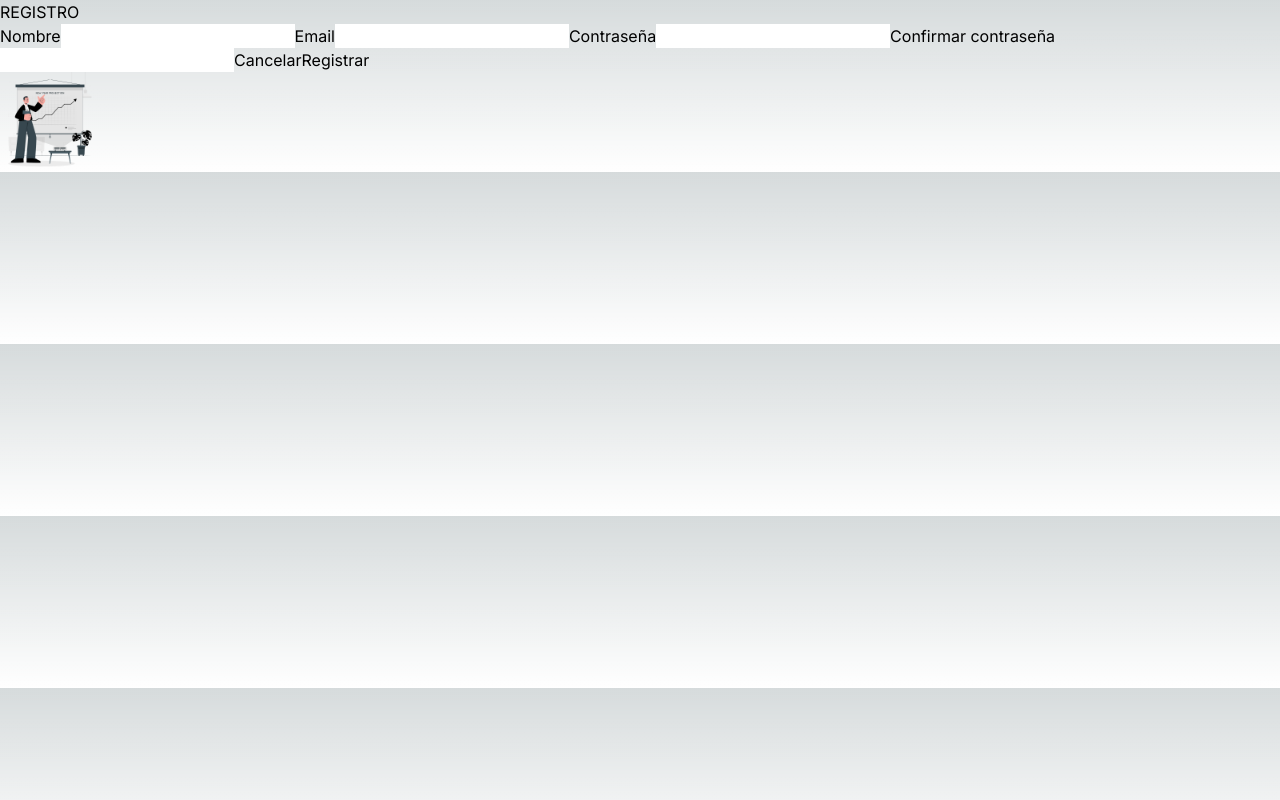
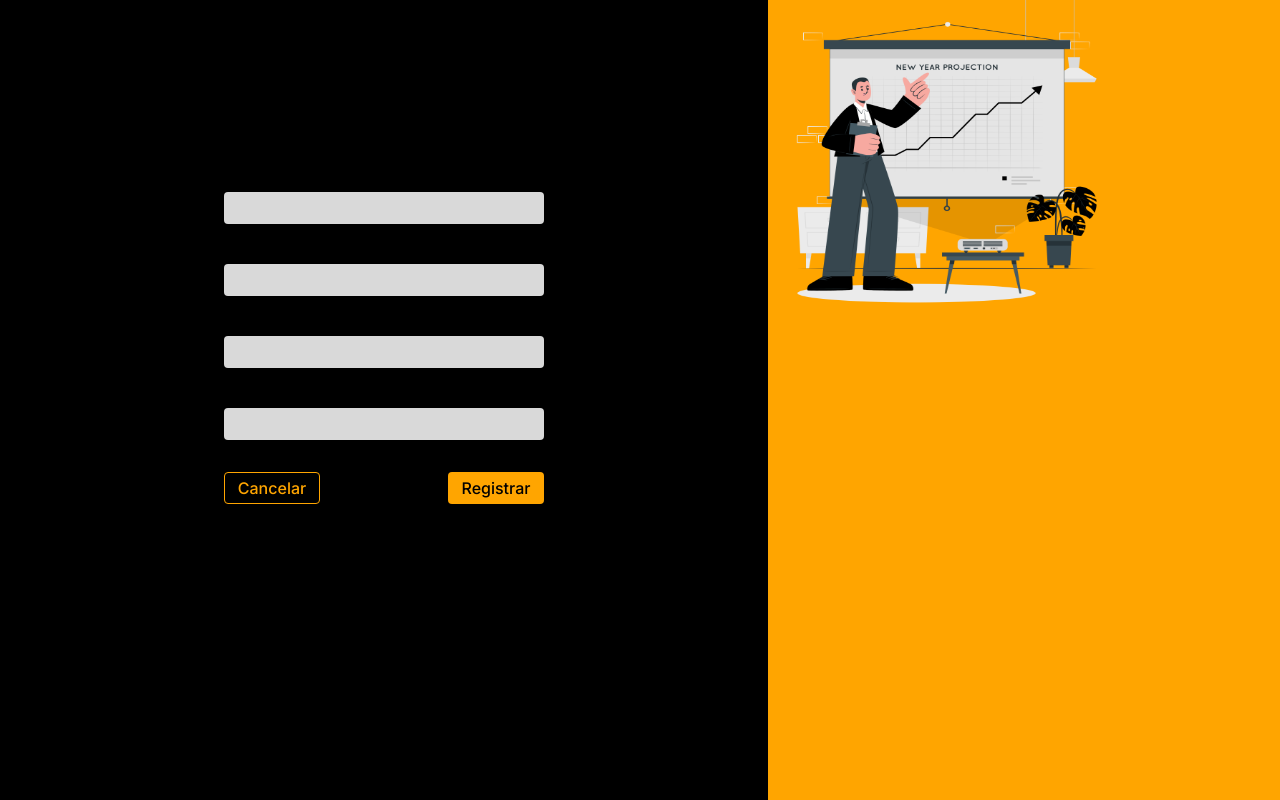
Before and after one commit to MiguelZ01/Wallet, a Next.js app in the folder client/: page /auth/register in a window 1280 px wide. Built offline with nearby package versions, Linux system fonts and the light colour scheme.

Commit message:
First Styles

```diff
--- a/client/src/app/auth/login/page.tsx
+++ b/client/src/app/auth/login/page.tsx
@@ -5,43 +5,48 @@ import Auth from '@assets/Auth.png';
 
 export default function Login() {
   return (
-    <div className='flex w-screen h-screen '>
-          <div className='flex flex-col w-[60%] bg-[#000000]' >
-            <h1>Bienvenidos</h1>
-            <button>
-              <Image src={Google} alt='google' width='100'/>
-              <p>Ingresar con google</p>
+    <div className='flex w-screen h-screen my-auto'>
+          <div className='flex flex-col w-[60%] bg-[#000000] p-28 px-56'>
+            <h1 className='text-center mb-8'>Bienvenidos</h1>
+            <a href="#">
+              <button className='bg-Button flex w-[100%] h-8 items-center rounded'>
+                <Image className='flex ml-2 ' src={Google} alt='google' width='25'/>
+                <p className='flex ml-24 text-black font-medium'>Ingresar con google</p>
               </button>
+            </a>
 
-        <p>_____ o _____</p>
+            <p className='my-6 flex justify-center'>__________ o ___________</p>
 
             <form action="">
-          <label htmlFor="email">Email</label>
-          <input type="email" name="email" />
 
-              <div className='flex flex-col'>
+                  <div className='flex flex-col mb-4'>
                     <label htmlFor="email">
                       Email
                     </label>
-                <input type="email" name='email'/>
+                    <input className='bg-Button rounded h-8 p-2 text-black' type="email" name='email'/>
+                  </div>
+
+                  <div className='flex flex-col'>
+                    <label htmlFor="">
+                      Password
+                    </label>
+                    <input className='bg-Button rounded h-8 p-2 text-black' type="password" name='email'/>
                   </div>
 
                   <a href="#">
-            <p>¿Olvidaste la contraseña?</p>
+                  <p className='flex justify-end text-sm mb-12' >¿Olvidaste la contraseña?</p>
                   </a>
 
-              <a href="#">
-              <p>¿Olvidaste la contraseña?</p>
-              </a>
-
-              <button type='submit'>
+                  <button type='submit' className='bg-MainYellow w-[100%] text-black rounded h-8 font-medium mb-2'>
                     Ingresar
                   </button>
-              <p>¿No tienes cuenta? <a href="#">Registrate</a></p>
+                  <div className='flex justify-center text-sm'>
+                      <p>¿No tienes cuenta? <a className='font-semibold' href="#"> Registrate</a></p>
+                  </div>
                 </form>
           </div>
           <div className='flex w-[40%] bg-[#ffa500]'>
-            <Image src={Auth} alt='Auth' width='100'/>
+            <Image className='w-[70%] h-[40%]' src={Auth} alt='Auth' width='100'/>
           </div>
     </div>
   );
--- a/client/src/app/auth/register/page.tsx
+++ b/client/src/app/auth/register/page.tsx
@@ -4,29 +4,52 @@ import Auth from '@assets/Auth.png';
 
 export default function Register() {
   return (
-    <div>
-      <div>
-        <h1>REGISTRO</h1>
+    <div className='flex w-screen h-screen my-auto'>
+      <div className='flex flex-col w-[60%] bg-[#000000] p-28 px-56'>
+        <h1 className='text-center mb-8'>REGISTRO</h1>
         <form action="">
-          <label htmlFor="">Nombre</label>
-          <input type="text" />
+        <div className='flex flex-col mb-4'>
+          <label htmlFor="email">
+            Nombre
+          </label>
+          <input className='bg-Button rounded h-8 p-2 text-black' type="text" name='email'/>
+        </div>
 
-          <label htmlFor="">Email</label>
-          <input type="email" />
+        <div className='flex flex-col mb-4'>
+          <label htmlFor="email">
+            Email
+          </label>
+          <input className='bg-Button rounded h-8 p-2 text-black' type="email" name='email'/>
+        </div>
 
-          <label htmlFor="">Contraseña</label>
-          <input type="password" />
+        <div className='flex flex-col mb-4'>
+          <label htmlFor="email">
+            Contraseña
+          </label>
+          <input className='bg-Button rounded h-8 p-2 text-black' type="password" name='email'/>
+        </div>
 
-          <label htmlFor="">Confirmar contraseña</label>
-          <input type="password" />
+        <div className='flex flex-col mb-8'>
+          <label htmlFor="email">
+            Confirmar contraseña
+          </label>
+          <input className='bg-Button rounded h-8 p-2 text-black' type="password" name='email'/>
+        </div>
 
-          <button>Cancelar</button>
+        <div className='flex justify-between'>
+          <button type='submit' className='border border-solid border-20 border-MainYellow text-MainYellow w-[30%] rounded h-8 font-medium mb-2'>
+            Cancelar
+          </button>
 
-          <button>Registrar</button>
+          <button type='submit' className='bg-MainYellow w-[30%] text-black rounded h-8 font-medium mb-2'>
+            Registrar
+          </button>
+        </div>
+
         </form>
       </div>
-      <div>
-        <Image src={Auth} alt="Auth" width="100" />
+      <div className='flex w-[40%] bg-[#ffa500]'>
+        <Image className='w-[70%] h-[40%]' src={Auth} alt='Auth' width='100'/>
       </div>
     </div>
   );
--- a/client/src/app/landing.tsx
+++ /dev/null
@@ -1,15 +0,0 @@
-import React from 'react';
-
-export default function landing() {
-  return (
-    <div>
-      <h1>Welcome to Wallet!</h1>
-      <p>
-        Lorem ipsum dolor, sit amet consectetur adipisicing elit. Dignissimos,
-        aut? Numquam maxime eos asperiores enim sunt nobis, nulla deleniti
-        praesentium fuga, incidunt vero in. Deleniti iure doloremque voluptatum
-        amet nemo.
-      </p>
-    </div>
-  );
-}
--- /dev/null
+++ b/client/src/app/landing/page.tsx
@@ -0,0 +1,23 @@
+import React from 'react';
+import Image from 'next/image';
+import Wallet from '@assets/Wallet.png';
+
+
+export default function landing() {
+  return (
+    <div>
+      <div>
+        <Image className='w-[70%] h-[40%]' src={Wallet} alt='Auth' width='100'/>
+      </div>
+      <div>
+        <h1>Welcome to Wallet!</h1>
+        <p>
+          Lorem ipsum dolor, sit amet consectetur adipisicing elit. Dignissimos,
+          aut? Numquam maxime eos asperiores enim sunt nobis, nulla deleniti
+          praesentium fuga, incidunt vero in. Deleniti iure doloremque voluptatum
+          amet nemo.
+        </p>
+    </div>
+    </div>
+  );
+}
--- a/client/tailwind.config.ts
+++ b/client/tailwind.config.ts
@@ -8,7 +8,7 @@ const config: Config = {
   ],
   theme: {
     extend: {
-     colors: {MainYellow: '#ffa500'},
+     colors: {MainYellow: '#ffa500', Button: '#D9D9D9'},
     },
   },
   plugins: [],
```
Also changed, not shown: client/src/Assets/Wallet.png (added). Lines whose indentation alone changed are shown as unchanged.
